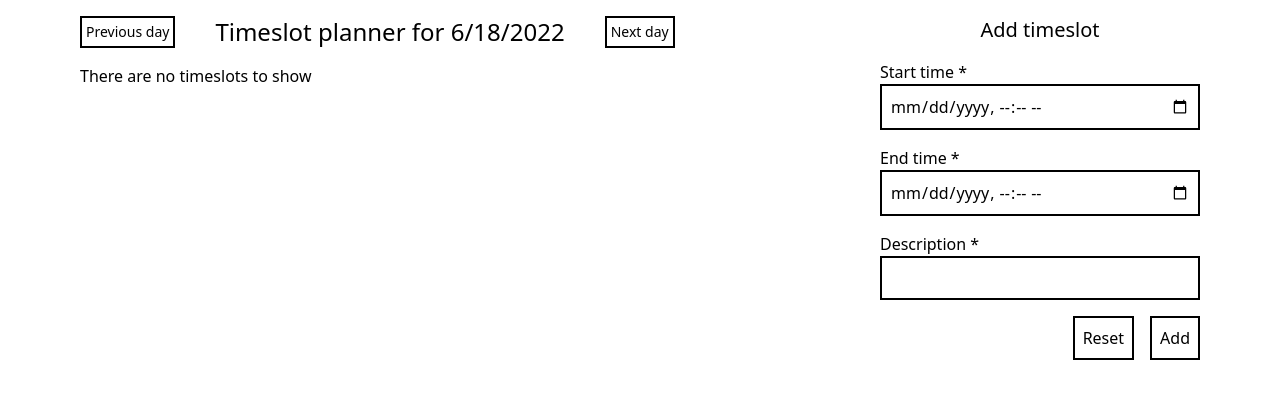
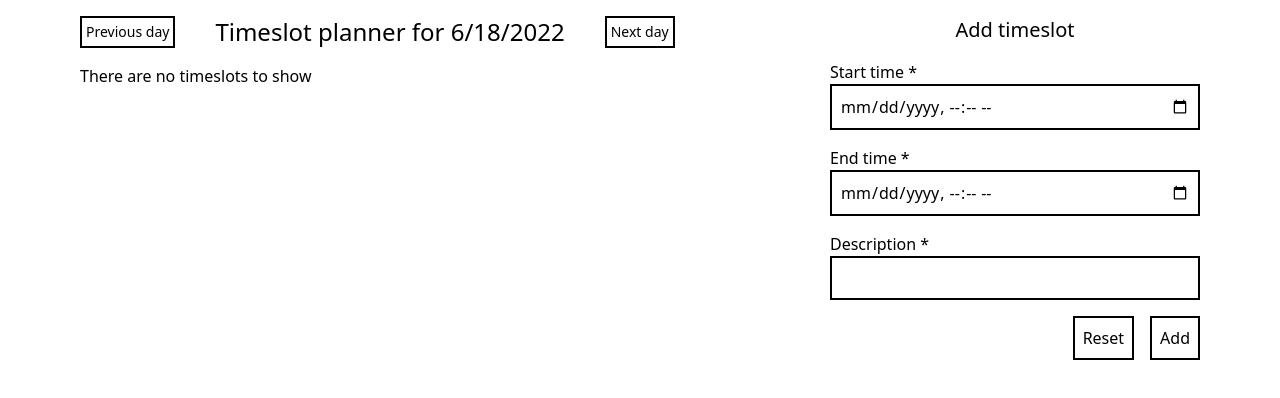
Before and after one commit to dwoodwardgb/deep-work, a Next.js app: page / in a window 1280 px wide. Shown: the top 398 px of the page. Built offline with nearby package versions, Linux system fonts and the light colour scheme.

Commit message:
Style and submit flash changes

```diff
--- a/components/new-timeslot-form.tsx
+++ b/components/new-timeslot-form.tsx
@@ -75,11 +75,15 @@ const NewTimeslotForm = ({}) => {
       return { previousTimeslots };
     },
     onSuccess: () => {
-      setFlash("Timslot created");
+      // TODO this is a hack but it works
+      setFlash("");
+      setTimeout(() => {
+        setFlash("Timslot created");
+      });
+      reset();
     },
     // If the mutation fails, use the context returned from onMutate to roll back
     onError: (err: Error, newTimeslot, context) => {
-      console.error(err);
       queryClient.setQueryData(["timeslots"], context?.previousTimeslots);
       return Promise.reject(err);
     },
--- a/components/planner.tsx
+++ b/components/planner.tsx
@@ -50,7 +50,7 @@ const Planner: FC<{
               </div>
             )}
             {data?.length ? (
-              <ol>
+              <ol style={{ wordBreak: "break-word" }}>
                 {data!.map((ts) => (
                   <li key={ts.id}>
                     {ts.start.toLocaleTimeString(locale, {
--- a/pages/index.tsx
+++ b/pages/index.tsx
@@ -36,7 +36,10 @@ const Home: NextPage = () => {
           />
         </section>
 
-        <section className="flex-grow ml-auto mr-auto max-w-xs mt-4 md:m-0 md:ml-4">
+        <section
+          className="ml-auto mr-auto mt-4 md:m-0 md:ml-4"
+          style={{ maxWidth: 370, minWidth: 370 }}
+        >
           <NewTimeslotForm />
         </section>
       </main>
```
